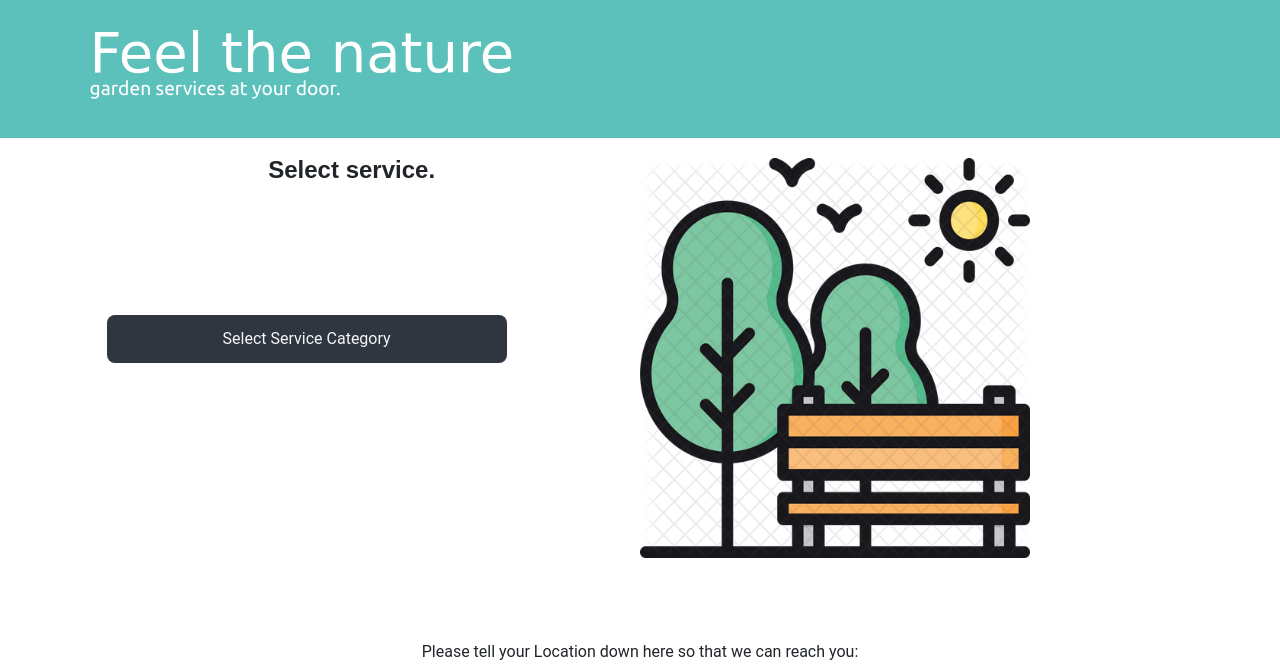
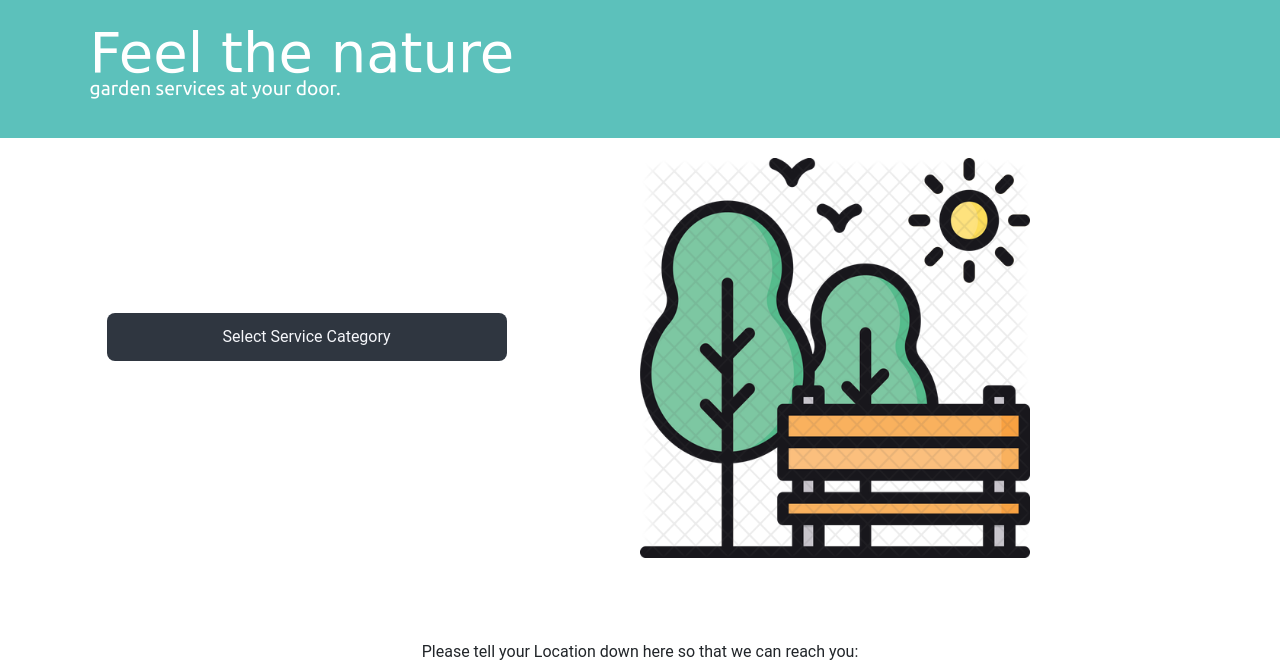
Before and after one commit to Prashant142/GardenServices, a plain HTML site: page service page/index.html in a window 1280 px wide. Shown: the part 111-780 px from the top of the page. Drawn offline with nearby package versions, Linux system fonts and the light colour scheme; some packages are replaced by stand-ins of ours.

Commit message:
Update index.html
delete select service

```diff
--- a/service page/index.html
+++ b/service page/index.html
@@ -86,7 +86,7 @@
 
         <div class="feature-box col-lg-6">
 
-          <h3 class="feature-title">Select service.</h3>
+
   <div class="container">
   <h2 class="service-heading"></h2>
 
```
